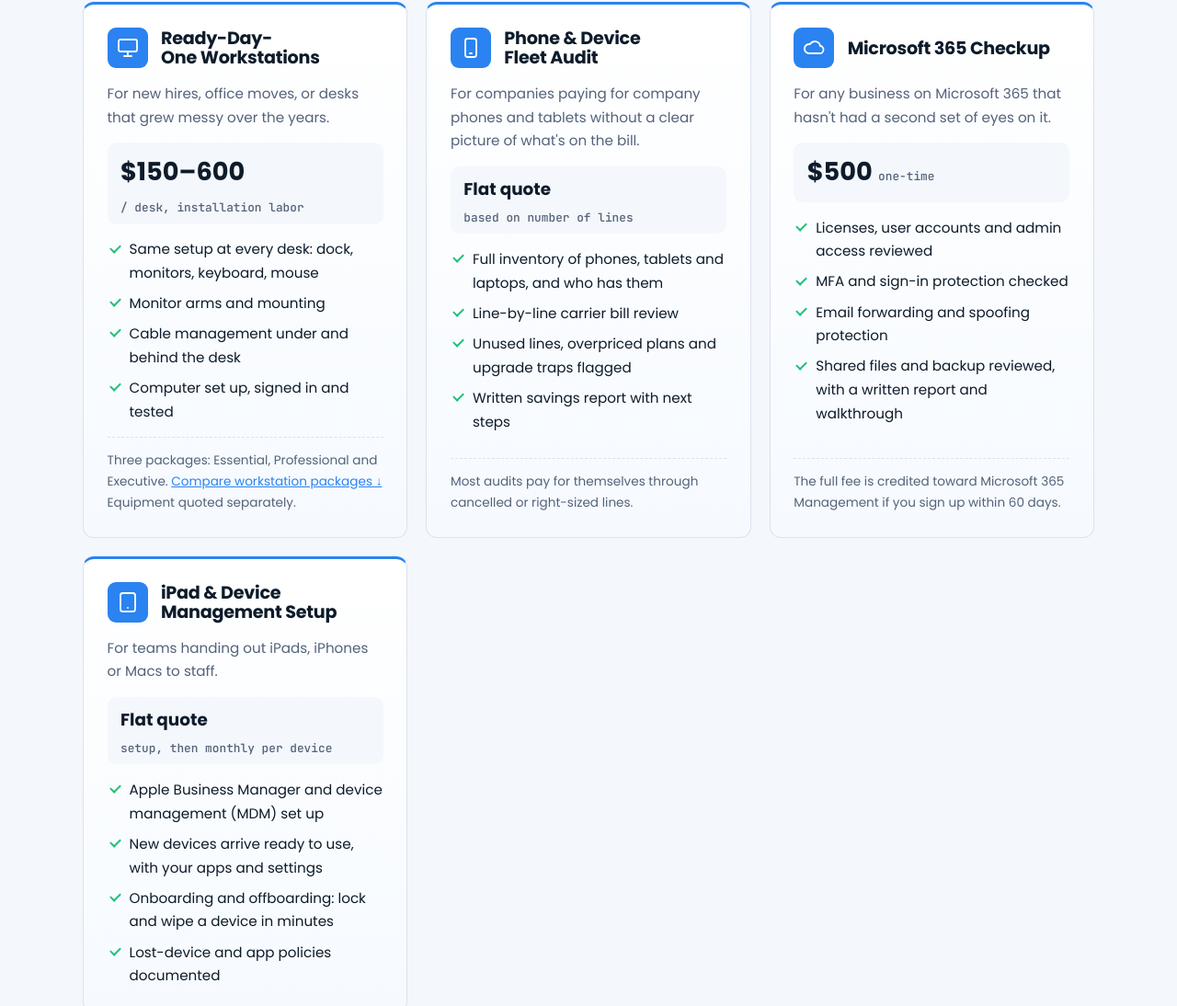
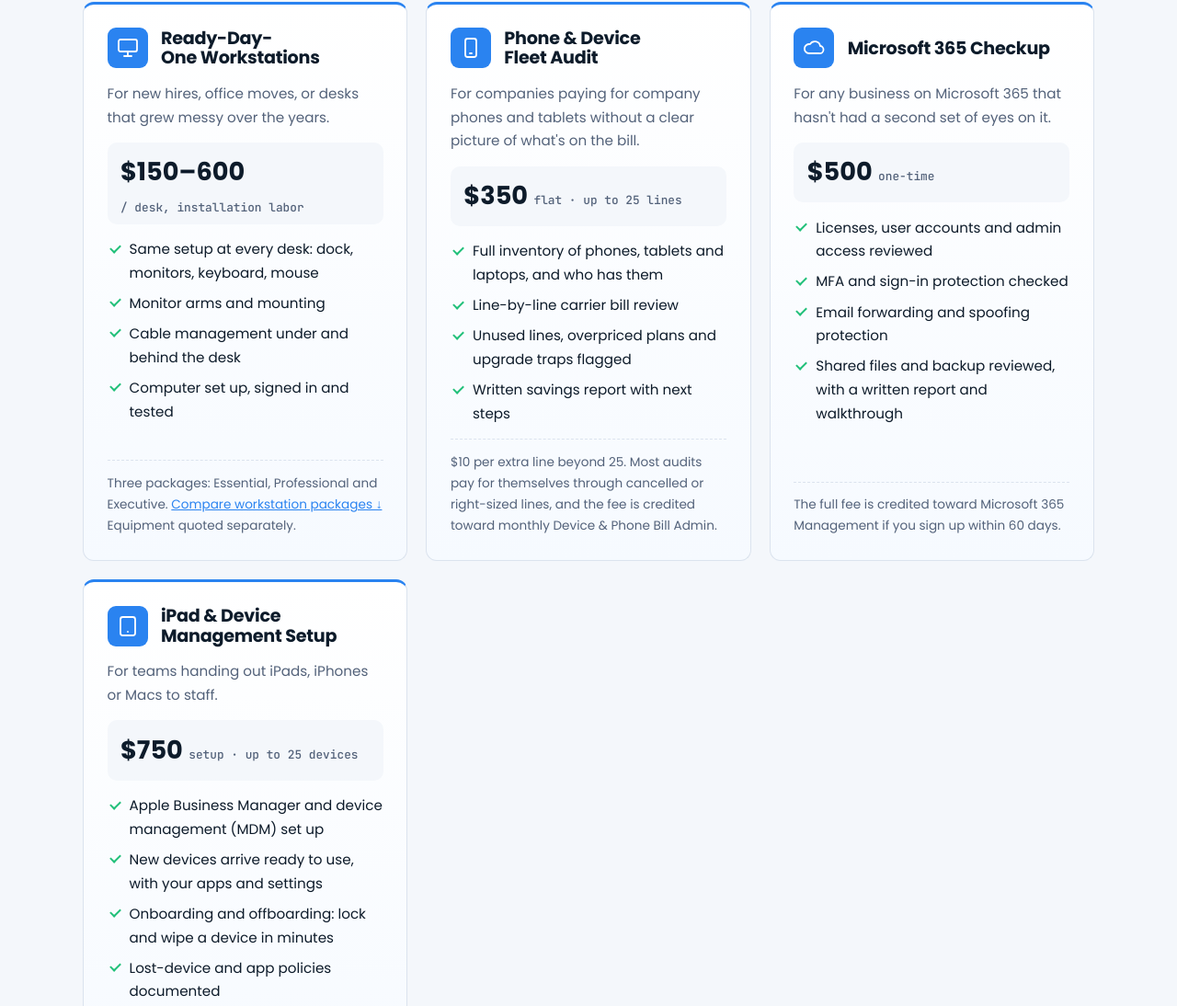
Before and after one commit to noaha3615-web/aexion-website, a plain HTML site: page services/index.html in a window 1280 px wide. Shown: the part 837-1931 px from the top of the page at 92% size. Drawn offline with Linux system fonts and the light colour scheme.

Commit message:
Add Fleet Audit and MDM setup pricing
Co-Authored-By: Claude Opus 5.5 <noreply@anthropic.com>
Claude-Session: https://claude.ai/code/session_01QULfCGLGs6iVib3zG5qSeA

```diff
--- a/services/index.html
+++ b/services/index.html
@@ -45,9 +45,9 @@
 
         <div class="top"><span class="icon"><svg viewBox="0 0 24 24" aria-hidden="true"><rect x="6" y="2" width="12" height="20" rx="2.5"/><path d="M11 18h2"/></svg></span><h3>Phone &amp; Device Fleet Audit</h3></div>
         <p class="for">For companies paying for company phones and tablets without a clear picture of what's on the bill.</p>
-        <div class="price quote">Flat quote <small>based on number of lines</small></div>
+        <div class="price">$350 <small>flat · up to 25 lines</small></div>
         <ul class="inc"><li>Full inventory of phones, tablets and laptops, and who has them</li><li>Line-by-line carrier bill review</li><li>Unused lines, overpriced plans and upgrade traps flagged</li><li>Written savings report with next steps</li></ul>
-        <p class="note">Most audits pay for themselves through cancelled or right-sized lines.</p>
+        <p class="note">$10 per extra line beyond 25. Most audits pay for themselves through cancelled or right-sized lines, and the fee is credited toward monthly Device &amp; Phone Bill Admin.</p>
       </article><article class="card">
 
         <div class="top"><span class="icon"><svg viewBox="0 0 24 24" aria-hidden="true"><path d="M7 18a5 5 0 1 1 .9-9.9A6 6 0 0 1 19 10a4 4 0 0 1-1 8z"/></svg></span><h3>Microsoft 365 Checkup</h3></div>
@@ -59,9 +59,9 @@
 
         <div class="top"><span class="icon"><svg viewBox="0 0 24 24" aria-hidden="true"><rect x="4" y="2" width="16" height="20" rx="2.5"/><path d="M12 18h.01"/></svg></span><h3>iPad &amp; Device Management Setup</h3></div>
         <p class="for">For teams handing out iPads, iPhones or Macs to staff.</p>
-        <div class="price quote">Flat quote <small>setup, then monthly per device</small></div>
+        <div class="price">$750 <small>setup · up to 25 devices</small></div>
         <ul class="inc"><li>Apple Business Manager and device management (MDM) set up</li><li>New devices arrive ready to use, with your apps and settings</li><li>Onboarding and offboarding: lock and wipe a device in minutes</li><li>Lost-device and app policies documented</li></ul>
-
+        <p class="note">$20 per extra device to enroll. Ongoing management from $4 / device / month.</p>
       </article></div>
   </div>
 </section>
```
